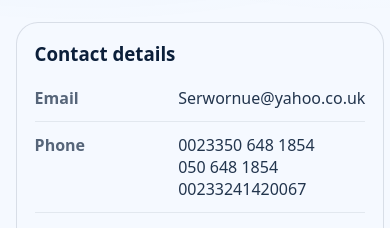
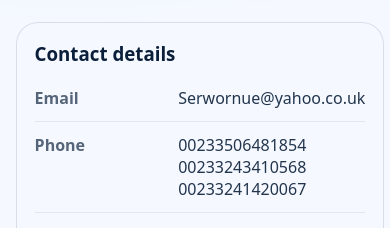
Before and after one commit to learngermanghana/jonhrega-travel-site, a React (Vite) app: page /contact in a window 390 px wide. Shown: the part 1300-1528 px from the top of the page. Built offline with nearby package versions, Linux system fonts and the light colour scheme.

Commit message:
Update contact phone number arrangement

```diff
--- a/src/data/company.js
+++ b/src/data/company.js
@@ -6,8 +6,8 @@ export const company = {
   website: "www.jonhregatravelandtours.com",
   email: "Serwornue@yahoo.co.uk",
   phones: [
-    { label: "Call", value: "+233506481854", raw: "0023350 648 1854" },
-    { label: "Call", value: "+233506481854", raw: "050 648 1854" },
+    { label: "Call", value: "+233506481854", raw: "00233506481854" },
+    { label: "Call", value: "+233243410568", raw: "00233243410568" },
     { label: "Call", value: "+233241420067", raw: "00233241420067" }
   ],
   address: {
```
